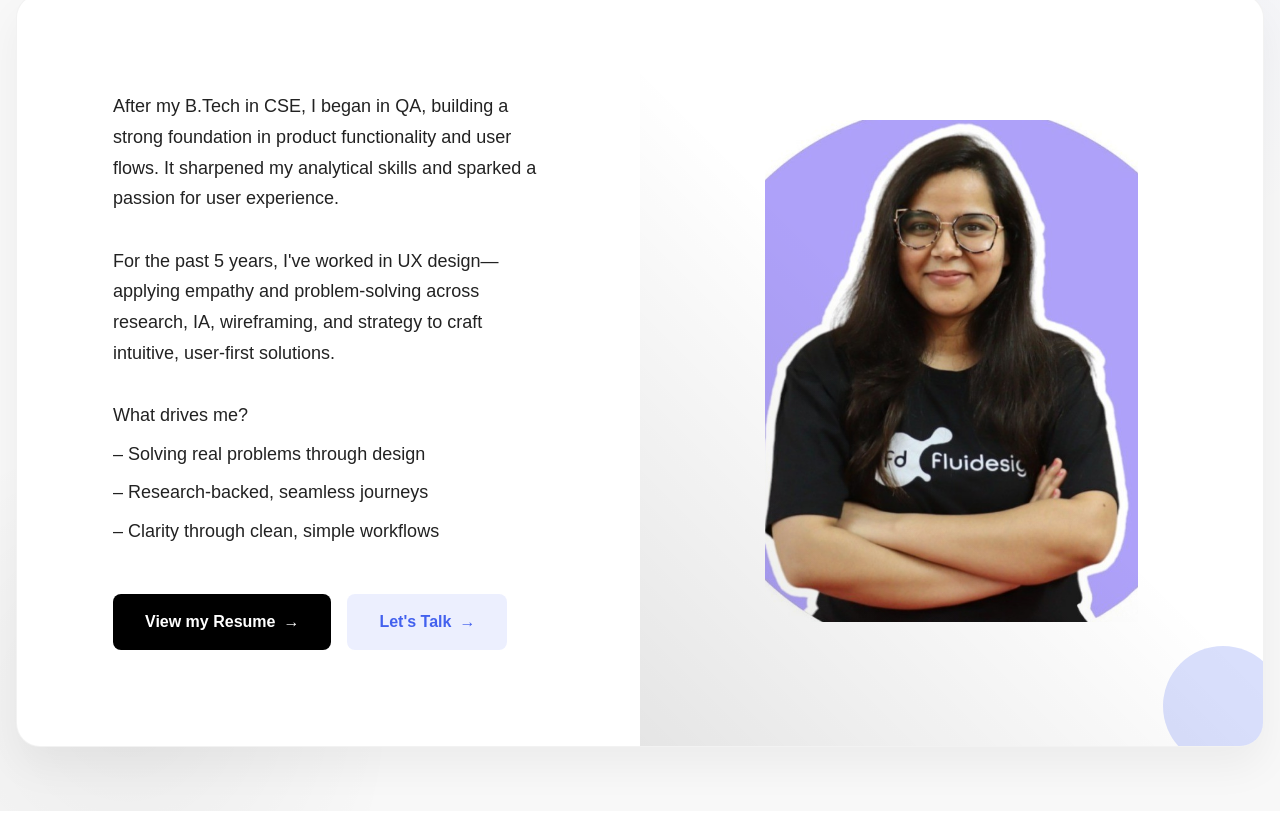
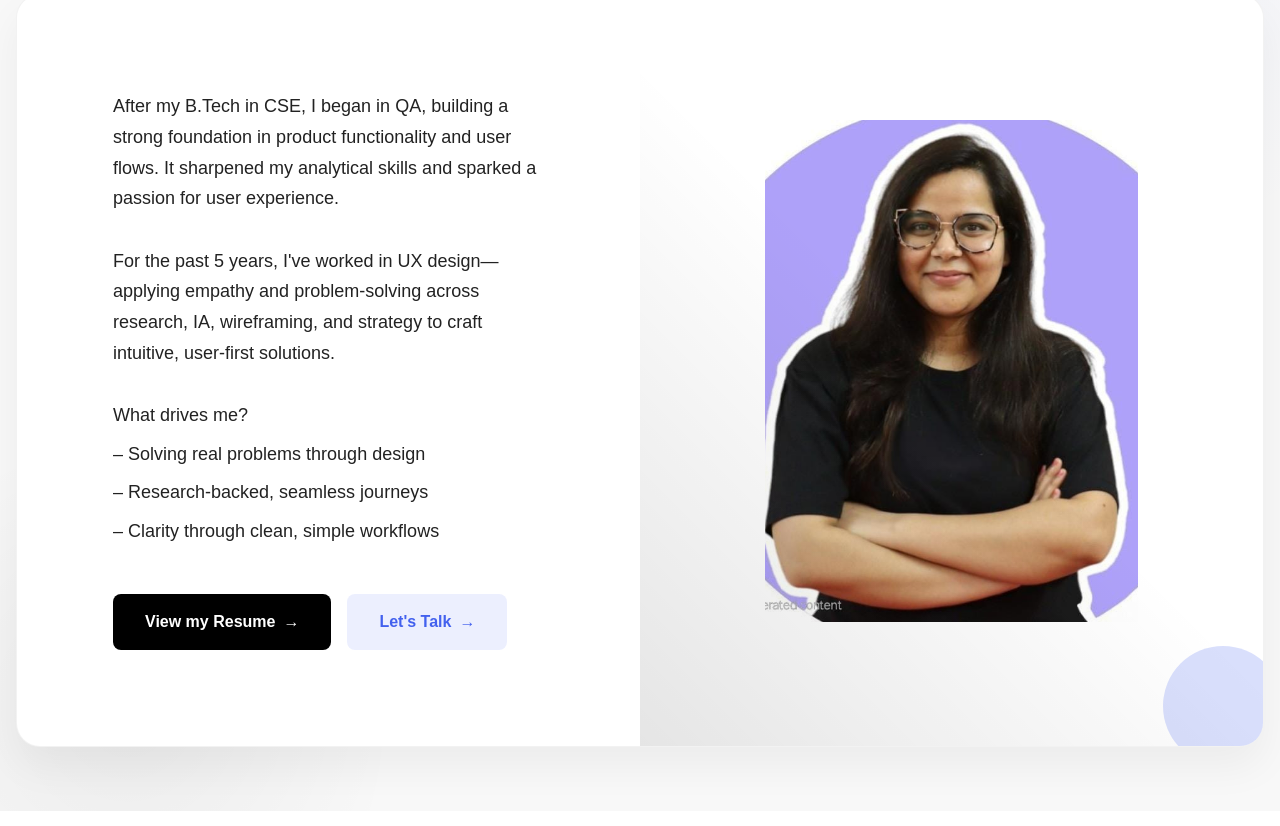
Before and after one commit to design-anushka/Portfolio-Website, a React (Vite) app: page / in a window 1280 px wide. Shown: the part 2860-3686 px from the top of the page. Built offline with nearby package versions, Linux system fonts and the light colour scheme.

Commit message:
updated2

```diff
--- a/src/pages/HomePage.jsx
+++ b/src/pages/HomePage.jsx
@@ -352,7 +352,7 @@ const HomePage = () => {
 
               <div className="about-image-container">
                 <div className="image-wrapper" style={isDesktop ? {padding: "20%"} : {}}>
-                  <img src="/images/profile-photo.jpeg" alt="Anushka Singh" className="about-image" />
+                  <img src="/images/profile-photo2.jpeg" alt="Anushka Singh" className="about-image" />
                   <div className="image-accent"></div>
                 </div>
               </div>
```
Also changed, not shown: public/images/profile-photo2.jpeg (added).
